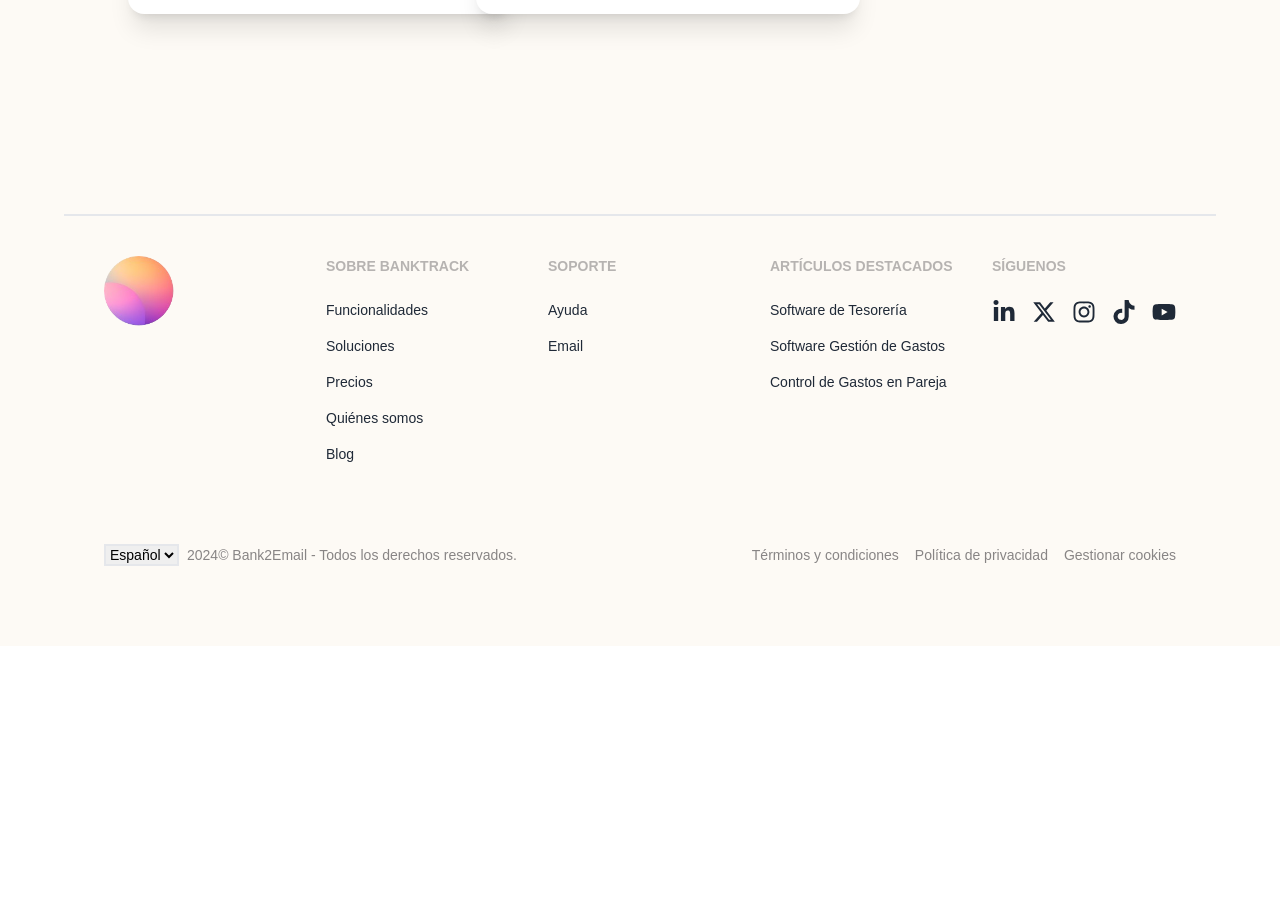
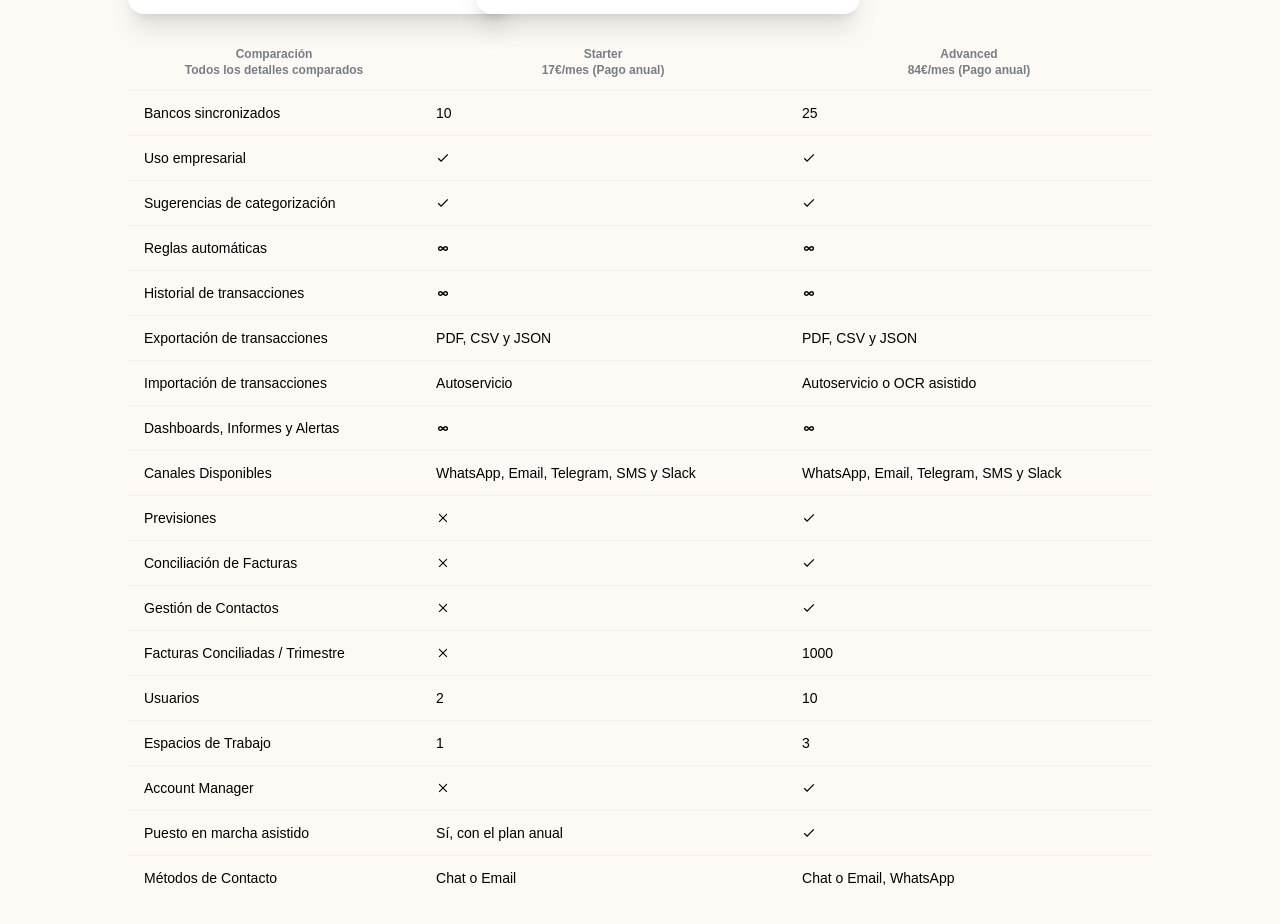
Before and after one commit to Shakib-Shajid/banktrack, a Next.js app: page /precios in a window 1280 px wide. Shown: the part 1340-2264 px from the top of the page. Before the commit the page ends 1986 px from the top, so only its background shows below. Built offline with nearby package versions, Linux system fonts and the light colour scheme.

Commit message:
price page table of benifit added

```diff
--- a/src/components/Empieza.jsx
+++ b/src/components/Empieza.jsx
@@ -1,6 +1,9 @@
 import Image from 'next/image';
 import Link from 'next/link';
-import React from 'react';
+import { IoMdCheckmark } from "react-icons/io";
+import { TiInfinity } from "react-icons/ti";
+import { RxCross2 } from "react-icons/rx";
+
 
 const Empieza = () => {
     return (
@@ -270,8 +273,140 @@ const Empieza = () => {
                 </div>
 
             </div>
+
+
+            {/* table */}
+            <div className="overflow-x-auto w-[80%] mx-auto pt-5">
+                <table className="table">
+                    {/* head */}
+                    <thead>
+                        <tr className="text-center">
+                            <th>Comparación <br />
+                            Todos los detalles comparados</th>
+                            <th>Starter <br />
+                            17€/mes (Pago anual)</th>
+                            <th>Advanced <br />
+                            84€/mes (Pago anual)</th>
+                        </tr>
+                    </thead>
+                    {/* <p className="bg-gray-300">Conexiones bancarias</p> */}
+                    <tbody>
+                        {/* row 1 */}
+                        <tr>
+                            <td>Bancos sincronizados</td>
+                            <td>10</td>
+                            <td>25</td>
+                        </tr>
+                        {/* row 2 */}
+                        <tr>
+                            <td>Uso empresarial</td>
+                            <td><IoMdCheckmark /></td>
+                            <td><IoMdCheckmark /></td>
+                        </tr>
+                        {/* row 3 */}
+                        <tr>
+                            <td>Sugerencias de categorización</td>
+                            <td><IoMdCheckmark /></td>
+                            <td><IoMdCheckmark /></td>
+                        </tr>
+                        {/* row 4 */}
+                        <tr>
+                            <td>Reglas automáticas</td>
+                            <td><TiInfinity/></td>
+                            <td><TiInfinity/></td>
+                        </tr>
+                        {/* row 5 */}
+                        <tr>
+                            <td>Historial de transacciones</td>
+                            <td><TiInfinity/></td>
+                            <td><TiInfinity/></td>
+                        </tr>
+                        {/* row 6 */}
+                        <tr>
+                            <td>Exportación de transacciones</td>
+                            <td>PDF, CSV y JSON</td>
+                            <td>PDF, CSV y JSON</td>
+                        </tr>
+                        {/* row 7 */}
+                        <tr>
+                            <td>Importación de transacciones</td>
+                            <td>Autoservicio</td>
+                            <td>Autoservicio o OCR asistido</td>
+                        </tr>
+                        {/* row 8 */}
+                        <tr>
+                            <td>Dashboards, Informes y Alertas</td>
+                            <td><TiInfinity /></td>
+                            <td><TiInfinity /></td>
+                        </tr>
+                        {/* row 9 */}
+                        <tr>
+                            <td>Canales Disponibles</td>
+                            <td>WhatsApp, Email, Telegram, SMS y Slack	</td>
+                            <td>WhatsApp, Email, Telegram, SMS y Slack	</td>
+                        </tr>
+                        {/* row 10 */}
+                        <tr>
+                            <td>Previsiones</td>
+                            <td><RxCross2 /></td>
+                            <td><IoMdCheckmark /></td>
+                        </tr>
+                        {/* row 11 */}
+                        <tr>
+                            <td>Conciliación de Facturas</td>
+                            <td><RxCross2 /></td>
+                            <td><IoMdCheckmark /></td>
+                        </tr>
+                        {/* row 12 */}
+                        <tr>
+                            <td>Gestión de Contactos</td>
+                            <td><RxCross2 /></td>
+                            <td><IoMdCheckmark /></td>
+                        </tr>
+                        {/* row 13 */}
+                        <tr>
+                            <td>Facturas Conciliadas / Trimestre</td>
+                            <td><RxCross2 /></td>
+                            <td>1000</td>
+                        </tr>
+                        {/* row 14 */}
+                        <tr>
+                            <td>Usuarios</td>
+                            <td>2</td>
+                            <td>10</td>
+                        </tr>
+                        {/* row 15 */}
+                        <tr>
+                            <td>Espacios de Trabajo</td>
+                            <td>1</td>
+                            <td>3</td>
+                        </tr>
+                        {/* row 16 */}
+                        <tr>
+                            <td>Account Manager</td>
+                            <td><RxCross2 /></td>
+                            <td><IoMdCheckmark /></td>
+                        </tr>
+                        {/* row 17 */}
+                        <tr>
+                            <td>Puesto en marcha asistido</td>
+                            <td>Sí, con el plan anual</td>
+                            <td><IoMdCheckmark /></td>
+                        </tr>
+                        {/* row 18 */}
+                        <tr>
+                            <td>Métodos de Contacto</td>
+                            <td>Chat o Email</td>
+                            <td>Chat o Email, WhatsApp</td>
+                        </tr>
+                    </tbody>
+                </table>
+            </div>
         </div>
     );
 };
 
 export default Empieza;
+
+IoMdCheckmark
+TiInfinity
```
